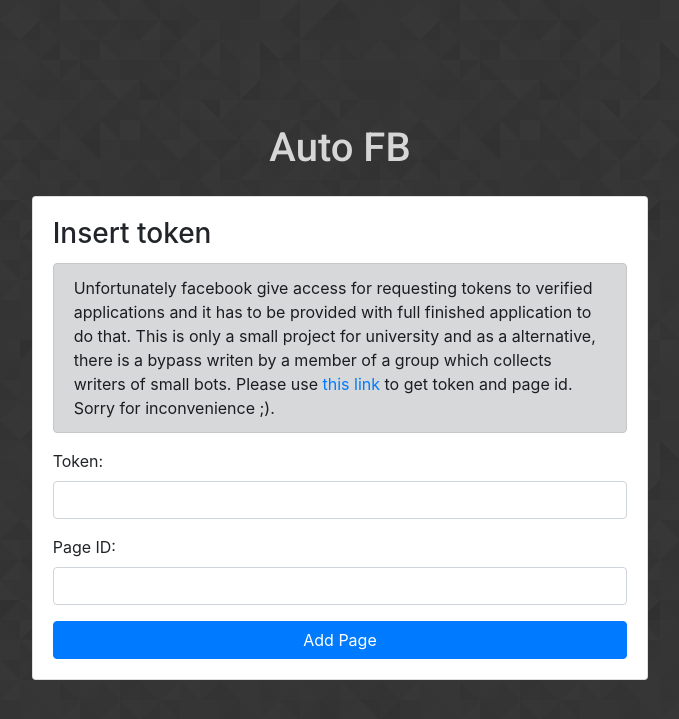
After one commit to Wokstym/AutoFb, a Django app: page /add_page/ in a window 1280 px wide. The commit adds this page. Shown: the top 719 px of the page, without its empty margins (300-979 px from the left). Run offline with Django 3.2, Linux system fonts and the light colour scheme; some libraries are stand-ins or nearby versions.

Commit message:
Added a form for token

```diff
--- a/AutoFb/urls.py
+++ b/AutoFb/urls.py
@@ -23,6 +23,7 @@ from django.contrib.auth import views as auth_views
 urlpatterns = [
     path('home/', include('home.urls'), name='home'),
     path('signup/', accounts_view.signup, name='signup'),
+    path('add_page/', accounts_view.get_token, name='add_page'),
     path('logout/', auth_views.LogoutView.as_view(), name='logout'),
     path('login/', auth_views.LoginView.as_view(template_name='accounts/login.html'), name='login'),
     path('', home_view.start_page, name='start'),
--- a/accounts/forms.py
+++ b/accounts/forms.py
@@ -1,3 +1,4 @@
+import facebook
 from django import forms
 from django.contrib.auth.forms import UserCreationForm
 from django.contrib.auth.models import User
@@ -5,6 +6,21 @@ from django.contrib.auth.models import User
 
 class SignUpForm(UserCreationForm):
     email = forms.CharField(max_length=254, required=True, widget=forms.EmailInput())
+
     class Meta:
         model = User
         fields = ('username', 'email', 'password1', 'password2')
+
+
+class InsertToken(forms.Form):
+    token = forms.CharField(label='Token', max_length=254, required=True)
+    page_id = forms.CharField(label='Page ID', max_length=254, required=True)
+
+
+def validate_token_page_id(token, page_id):
+    try:
+        graph = facebook.GraphAPI(token)
+        default_info = graph.get_object(id=page_id, fields='posts')
+        return True
+    except:
+        return False
--- a/accounts/views.py
+++ b/accounts/views.py
@@ -3,7 +3,7 @@ from django.contrib.auth.forms import UserCreationForm
 from django.shortcuts import render, redirect
 from django.contrib.auth import login
 
-from .forms import SignUpForm
+from .forms import SignUpForm, InsertToken, validate_token_page_id
 
 
 def signup(request):
@@ -12,7 +12,25 @@ def signup(request):
         if form.is_valid():
             user = form.save()
             login(request, user)
-            return redirect('index')
+            return redirect('add_page')
     else:
         form = SignUpForm()
     return render(request, 'accounts/signup.html', {'form': form})
+
+
+def get_token(request):
+    if request.method == 'POST':
+        form = InsertToken(request.POST)
+        print(form)
+        token = form.cleaned_data['token']
+        page_id = form.cleaned_data['page_id']
+
+        if form.is_valid() and validate_token_page_id(token, page_id):
+
+            return redirect('index')
+        else:
+            return render(request, 'accounts/add_page.html', {'form': form, 'isValid': False})
+    else:
+        form = InsertToken()
+
+    return render(request, 'accounts/add_page.html', {'form': form, 'isValid': True})
--- /dev/null
+++ b/templates/accounts/add_page.html
@@ -0,0 +1,45 @@
+{% extends 'accounts/base_accounts.html' %}
+
+
+{% block title %}Insert token{% endblock %}
+
+
+{% block content %}
+
+
+<div class="row justify-content-center">
+    <div class="col-lg-8 col-md-10 col-sm-12">
+        <div class="card">
+            <div class="card-body">
+                <h3 class="card-title">Insert token</h3>
+
+                <div class="alert alert-dark" role="alert">
+                    Unfortunately facebook give access for requesting tokens to verified applications and
+                    it has to be provided with full finished application to do that. This is only a small
+                    project for university and as a alternative,
+                    there is a bypass writen by a member of a group which collects writers of small bots.
+                    Please use
+                    <a href="https://maxbots.ddns.net/token/">this link</a>
+                    to get token and page id. Sorry for inconvenience ;).
+                </div>
+
+                {% if isValid is False %}
+                <div class="alert alert-danger" role="alert">
+                    Provided token and page id is not valid.
+
+                </div>
+                {% endif %}
+                <form method="post">
+                    {% csrf_token %}
+                    {% include 'accounts/form.html' %}
+                    <button type="submit" class="btn btn-primary btn-block">Add Page</button>
+                </form>
+
+
+            </div>
+        </div>
+    </div>
+</div>
+
+
+{% endblock %}
--- a/templates/base.html
+++ b/templates/base.html
@@ -20,14 +20,6 @@
 
     <div class="collapse navbar-collapse ml-4" id="menu">
         <ul class="navbar-nav mr-auto ">
-            <!-- <li class="nav-item dropdown">
-               <a class="nav-link dropdown-toggle" href="#" data-toggle="dropdown" role="button" aria-expanded="false" id="submenu" aria-haspopup="true">O nas</a>
-               <div class="dropdown-menu" aria-labelledby="submenu">
-                   <a class="dropdown-item" href="#">Nasza firma</a>
-                   <a class="dropdown-item" href="#">Nasz zespół</a>
-               </div>
-             </li>-->
-
             <li class="nav-item">
                 <a class="nav-link" href="{% url 'index' %}">Home</a>
             </li>
@@ -46,7 +38,7 @@
                 </a>
                 <div class="dropdown-menu dropdown-menu-right" aria-labelledby="userMenu">
                     <a class="dropdown-item" href="#">My account</a>
-                    <a class="dropdown-item" href="#">Change password</a>
+                    <a class="dropdown-item" href="{% url 'add_page' %}">Add page</a>
                     <div class="dropdown-divider"></div>
                     <a class="dropdown-item" href="{% url 'logout' %}">Log out</a>
                 </div>
```
Also changed, not shown: home/models.py (+14 -9 lines), home/views.py (+42 -37 lines).
